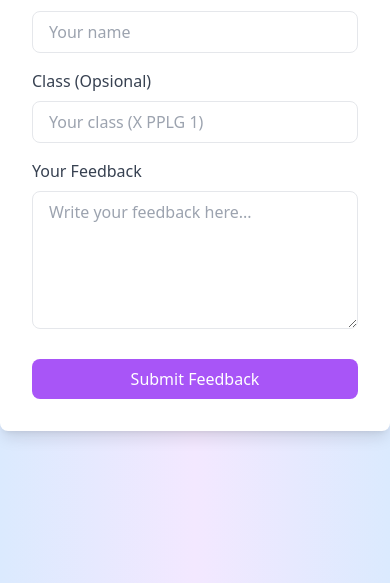
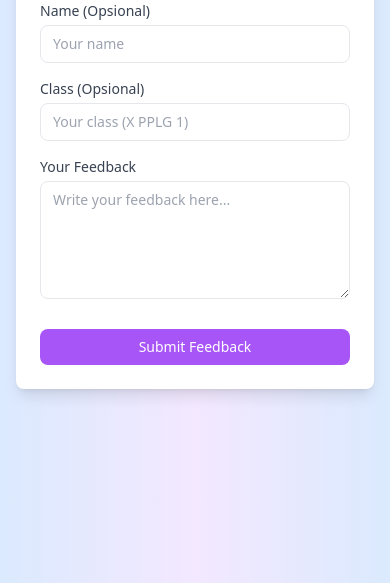
Before and after one commit to lyondzin/WEBOSKA, a website: page feedback.html in a window 390 px wide. Shown: the part 261-844 px from the top of the page. Drawn offline with nearby package versions, Linux system fonts and the light colour scheme.

Commit message:
responsive

```diff
--- a/feedback.html
+++ b/feedback.html
@@ -11,19 +11,16 @@
     async function submitForm(event) {
       event.preventDefault(); // Mencegah refresh halaman
 
-      // Ambil data dari form
       const name = document.getElementById('name').value;
       const classValue = document.getElementById('class').value;
       const feedback = document.getElementById('feedback').value;
 
-      // Buat form data manual
       const formData = new URLSearchParams();
       formData.append("name", name);
       formData.append("class", classValue);
       formData.append("feedback", feedback);
 
       try {
-        // Kirim data ke Google Apps Script
         const response = await fetch('https://script.google.com/macros/s/AKfycbwvQ1fx6ixNVSNMfv0fH0Aul1iTBjrvGpaJjAIdFCQ3Ep786ZPtAPtohYViEcf0takKTw/exec', {
           method: 'POST',
           body: formData
@@ -31,8 +28,8 @@
 
         const result = await response.json();
         if (result.status === "success") {
-          alert("Feedback berhasil dikirim!"); // Pesan sukses
-          document.getElementById('feedback-form').reset(); // Reset form
+          alert("Feedback berhasil dikirim!");
+          document.getElementById('feedback-form').reset();
         } else {
           alert("Terjadi kesalahan. Coba lagi nanti.");
         }
@@ -43,37 +40,37 @@
     }
   </script>
 </head>
-<body class="bg-gradient-to-r from-blue-100 via-purple-100 to-blue-100 min-h-screen flex items-center justify-center font-sans">
+<body class="bg-gradient-to-r from-blue-100 via-purple-100 to-blue-100 min-h-screen flex items-center justify-center font-sans px-4">
 
   <!-- Feedback Form -->
-  <div class="bg-white rounded-lg shadow-lg p-8 w-full max-w-md">
-    <h2 class="text-2xl font-bold mb-6 text-center text-gray-800">Bisha Curhat</h2>
+  <div class="bg-white rounded-lg shadow-lg p-6 sm:p-8 w-full max-w-md">
+    <h2 class="text-xl sm:text-2xl font-bold mb-4 sm:mb-6 text-center text-gray-800">Bisha Curhat</h2>
 
     <form id="feedback-form" onsubmit="submitForm(event)">
       <!-- Name Field -->
       <div class="mb-4">
-        <label for="name" class="block text-gray-700 font-medium mb-2">Name</label>
+        <label for="name" class="block text-sm sm:text-base text-gray-700 font-medium mb-1 sm:mb-2">Name (Opsional)</label>
         <input type="text" id="name" name="name" placeholder="Your name"
-          class="w-full px-4 py-2 border rounded-lg focus:ring-2 focus:ring-blue-400 focus:outline-none">
+          class="w-full px-3 py-2 border rounded-lg focus:ring-2 focus:ring-blue-400 focus:outline-none text-sm sm:text-base">
       </div>
 
       <!-- Class Field -->
       <div class="mb-4">
-        <label for="class" class="block text-gray-700 font-medium mb-2">Class (Opsional)</label>
+        <label for="class" class="block text-sm sm:text-base text-gray-700 font-medium mb-1 sm:mb-2">Class (Opsional)</label>
         <input type="text" id="class" name="class" placeholder="Your class (X PPLG 1)"
-          class="w-full px-4 py-2 border rounded-lg focus:ring-2 focus:ring-blue-400 focus:outline-none">
+          class="w-full px-3 py-2 border rounded-lg focus:ring-2 focus:ring-blue-400 focus:outline-none text-sm sm:text-base">
       </div>
 
       <!-- Feedback Field -->
       <div class="mb-6">
-        <label for="feedback" class="block text-gray-700 font-medium mb-2">Your Feedback</label>
+        <label for="feedback" class="block text-sm sm:text-base text-gray-700 font-medium mb-1 sm:mb-2">Your Feedback</label>
         <textarea id="feedback" name="feedback" rows="5" placeholder="Write your feedback here..."
-          class="w-full px-4 py-2 border rounded-lg focus:ring-2 focus:ring-blue-400 focus:outline-none" required></textarea>
+          class="w-full px-3 py-2 border rounded-lg focus:ring-2 focus:ring-blue-400 focus:outline-none text-sm sm:text-base" required></textarea>
       </div>
 
       <!-- Submit Button -->
       <button type="submit"
-        class="w-full bg-purple-500 hover:bg-purple-600 text-white font-medium py-2 rounded-lg transition duration-300">
+        class="w-full bg-purple-500 hover:bg-purple-600 text-white font-medium py-2 rounded-lg transition duration-300 text-sm sm:text-base">
         Submit Feedback
       </button>
     </form>
```
